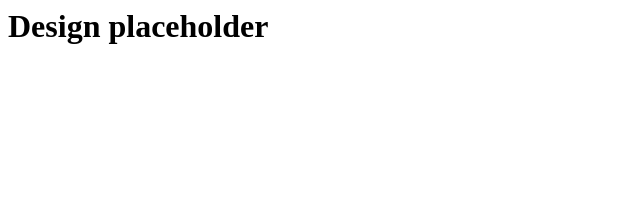
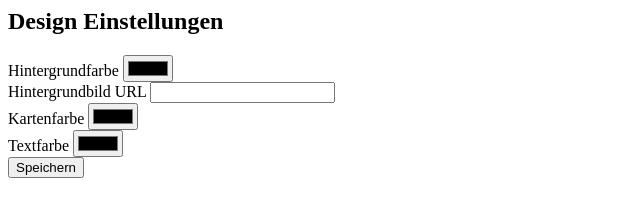
Before and after one commit to webdomell-cpu/Menuboard, a website: page public/design.html in a window 1280 px wide. Shown: the whole page, without its empty margins (0-640 px from the left). Drawn offline with Linux system fonts and the light colour scheme; no server answers.

Commit message:
Update design.html

```diff
--- a/public/design.html
+++ b/public/design.html
@@ -1 +1,21 @@
-<html><body><h1>Design placeholder</h1></body></html>
+</html><!-- ================= public/design.html ================= --><!DOCTYPE html><html>
+<body>
+<h2>Design Einstellungen</h2><label>Hintergrundfarbe</label> <input type="color" onchange="settings.backgroundColor=this.value"><br>
+
+<label>Hintergrundbild URL</label> <input onchange="settings.backgroundImage=this.value"><br>
+
+<label>Kartenfarbe</label> <input type="color" onchange="settings.cardColor=this.value"><br>
+
+<label>Textfarbe</label> <input type="color" onchange="settings.textColor=this.value"><br>
+
+<button onclick="save()">Speichern</button>
+
+<script>
+let data,settings;
+fetch('/api/menu').then(r=>r.json()).then(d=>{data=d.menuData;settings=d.settings;});
+
+function save(){
+  fetch('/api/menu',{method:'POST',headers:{'Content-Type':'application/json'},body:JSON.stringify({menuData:data,settings})});
+}
+</script></body>
+</html>
```
